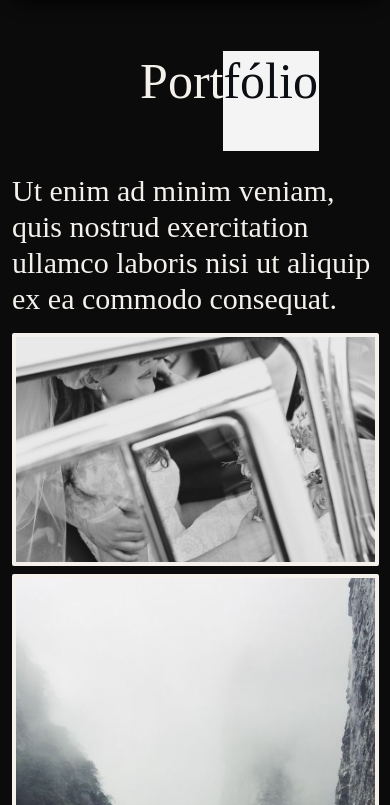
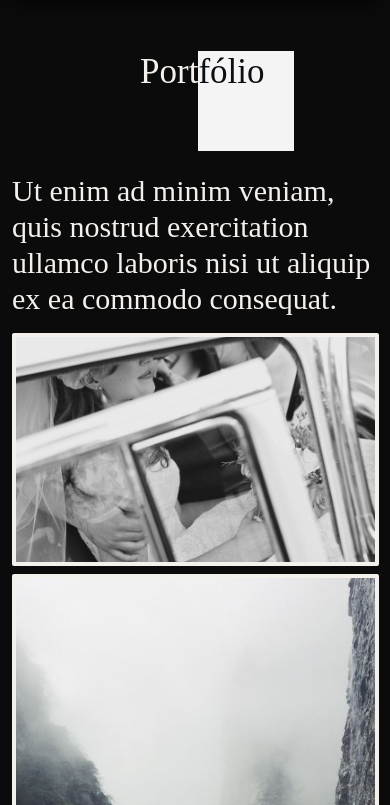
Before and after one commit to atonric/atonric.github.io, a plain HTML site: page port.html in a window 390 px wide. Shown: the part 39-844 px from the top of the page. Drawn offline with nearby package versions, Linux system fonts and the light colour scheme; a web font is replaced by a local one.

Commit message:
Update port.css

```diff
--- a/css/port.css
+++ b/css/port.css
@@ -179,4 +179,7 @@ img:hover{
       flex: 100%;
       max-width: 100%;
     }
+    .container-fluid h1 {
+        font-size: 35px;
+    }
   }
```
